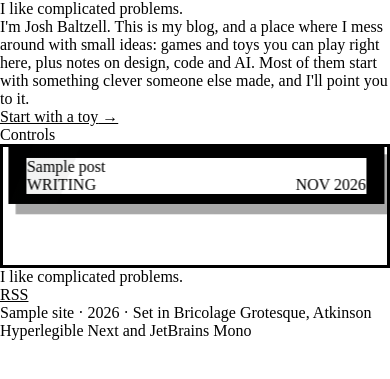
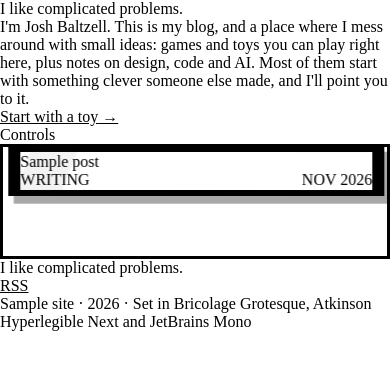
Before and after one commit to joshbaltzell/Joshbaltzell.com-Wordpress, a WordPress theme: template wp-content/themes/jb-toybox/front-page.php in a window 390 px wide. Shown: the part 18-397 px from the top of the page. Run offline with PHP 8.4 and a stand-in for WordPress, Linux system fonts and the light colour scheme; the site name, menu and one post (Sample post) are stand-ins, and other content is empty; some libraries are stand-ins or nearby versions.

Commit message:
Subtler depth, and a calmer first rise
- Depth is about a third shallower everywhere: box walls (6.4 and 4.2 cqw
  instead of 9.8 and 6.4), how far they swing as you look around, the
  well's side walls, the cast shadows and Nerf's layered cover. Pond's
  water follows the thinner walls.
- Desktop now gets the growing first rise too. A scrollbar settling
  before the rise starts no longer turns it off, so the well never shows
  as an empty box while blocks travel up from far below.
- Rising blocks start gently, the landing squash is smaller, and only a
  hard landing knocks the well. With every block wide, each landing used
  to knock it, which read as vibration.

Checked with a real scrollbar at desktop and phone width (one width
throughout, every pile settles) and the full 40-view sweep.

Co-Authored-By: Claude Opus 5.5 <noreply@anthropic.com>
Claude-Session: https://claude.ai/code/session_01NkcHs9FcJM18Cb7A2TBFqR

```diff
--- a/wp-content/themes/jb-toybox/assets/css/wp.css
+++ b/wp-content/themes/jb-toybox/assets/css/wp.css
@@ -86,7 +86,7 @@
    tenth of the block's width between them, split unevenly because you are looking in from above and right.
    The widths are in cqw (hundredths of the block's own width), so a wide block is deeper in pixels than a
    narrow one and every block keeps the same shape. */
-.blk{container-type:inline-size;--wall-t:2.2cqw;--wall-r:3.4cqw;--wall-b:4.2cqw;--wall-l:6.4cqw;
+.blk{container-type:inline-size;--wall-t:1.4cqw;--wall-r:2.2cqw;--wall-b:2.7cqw;--wall-l:4.2cqw;
   --wall-floor:color-mix(in srgb,var(--c,var(--part-olive)) 70%,var(--part-paper));
   --wall-right:color-mix(in srgb,var(--c,var(--part-olive)) 86%,var(--part-paper));
   --wall-left:color-mix(in srgb,var(--c,var(--part-olive)) 74%,var(--part-night));
@@ -111,11 +111,11 @@
    walls and a floor slope back to the dotted back wall, and each block casts a hard-edged shadow onto that
    back wall, offset further than before because the wall is further away. The side walls, the dots and the
    shadows all shift a little with where you are looking from (set by site.js), and stay put without it. */
-.well{--well-l:var(--space-5);--well-r:var(--space-3);background-position:calc(var(--space-3) + var(--bgx,0px)) calc(var(--space-3) + var(--bgy,0px)),var(--bgx,0px) 0}
+.well{--well-l:var(--space-3);--well-r:var(--space-2);background-position:calc(var(--space-3) + var(--bgx,0px)) calc(var(--space-3) + var(--bgy,0px)),var(--bgx,0px) 0}
 .well::before{content:"";position:absolute;inset:0;z-index:0;box-sizing:border-box;border-style:solid;border-width:0 var(--well-r) var(--space-3) var(--well-l);border-color:transparent color-mix(in srgb,var(--ground-raised) 55%,var(--line)) color-mix(in srgb,var(--ground-raised) 30%,var(--line)) color-mix(in srgb,var(--ground-raised) 10%,var(--line));box-shadow:inset 0 0 0 var(--outline-hair) var(--line);pointer-events:none}
 .well--empty::before{display:none}
-.rack--live .blk,.rack--live .blk:hover,.rack--live .blk:active{box-shadow:calc(var(--sx,var(--size-drop-x)) * 2.4 + var(--cast-x,0px)) calc(var(--sy,var(--size-drop-y)) * 2.4 + var(--cast-y,0px)) 0 rgb(0 0 0 / .34)}
-.rack--live .blk:focus-visible{box-shadow:var(--focus-ring),calc(var(--sx,var(--size-drop-x)) * 2.4 + var(--cast-x,0px)) calc(var(--sy,var(--size-drop-y)) * 2.4 + var(--cast-y,0px)) 0 rgb(0 0 0 / .34)}
+.rack--live .blk,.rack--live .blk:hover,.rack--live .blk:active{box-shadow:calc(var(--sx,var(--size-drop-x)) * 1.8 + var(--cast-x,0px)) calc(var(--sy,var(--size-drop-y)) * 1.8 + var(--cast-y,0px)) 0 rgb(0 0 0 / .34)}
+.rack--live .blk:focus-visible{box-shadow:var(--focus-ring),calc(var(--sx,var(--size-drop-x)) * 1.8 + var(--cast-x,0px)) calc(var(--sy,var(--size-drop-y)) * 1.8 + var(--cast-y,0px)) 0 rgb(0 0 0 / .34)}
 
 /* The pile as a toy: a landed block can be picked up and thrown. */
 @media (pointer:fine){.rack--live .blk{cursor:grab}}
@@ -170,7 +170,7 @@
 /* Older things sit further back: their shadow on the back wall is shorter and they are a little dimmer.
    Size does not change, so what you see always matches what the physics is doing. */
 .blk{filter:brightness(calc(1 - var(--age,0) * .16))}
-.rack--live .blk,.rack--live .blk:hover,.rack--live .blk:active{box-shadow:calc((var(--sx,var(--size-drop-x)) * 2.4 + var(--cast-x,0px)) * (1 - var(--age,0) * .55)) calc((var(--sy,var(--size-drop-y)) * 2.4 + var(--cast-y,0px)) * (1 - var(--age,0) * .55)) 0 rgb(0 0 0 / .34)}
+.rack--live .blk,.rack--live .blk:hover,.rack--live .blk:active{box-shadow:calc((var(--sx,var(--size-drop-x)) * 1.8 + var(--cast-x,0px)) * (1 - var(--age,0) * .55)) calc((var(--sy,var(--size-drop-y)) * 1.8 + var(--cast-y,0px)) * (1 - var(--age,0) * .55)) 0 rgb(0 0 0 / .34)}
 
 /* Filters open the floor: while blocks drop out, the floor shows a gap in the middle. */
 .rack--open .floor{background:linear-gradient(to right,var(--part-moss) 0 36%,var(--part-night) 36% 64%,var(--part-moss) 64%)}
@@ -242,7 +242,7 @@
    ones behind it, the opposite way to the eye; when the well is tilted (--lean from stack.js) the near layers
    slide toward the low side. With reduced motion none of those are set and the picture sits still. */
 .cov__layers{position:absolute;inset:0;overflow:hidden}
-.blk .cov .cov__layer{position:absolute;inset:auto;width:auto;object-fit:fill;transform:translate(calc((var(--look-x,0) * -6cqw + var(--lean,0) * 9cqw) * var(--z)),calc(var(--look-y,0) * 4cqw * var(--z)));will-change:transform}
+.blk .cov .cov__layer{position:absolute;inset:auto;width:auto;object-fit:fill;transform:translate(calc((var(--look-x,0) * -4cqw + var(--lean,0) * 6cqw) * var(--z)),calc(var(--look-y,0) * 2.6cqw * var(--z)));will-change:transform}
 .blk .cov .cov__layer--fill{inset:0;width:100%;height:100%;object-fit:cover}
 
 /* the kind link at the top of a post is small type; give it a finger-sized target without moving anything */
--- a/wp-content/themes/jb-toybox/assets/js/site.js
+++ b/wp-content/themes/jb-toybox/assets/js/site.js
@@ -28,9 +28,9 @@
 (function () {
   'use strict';
   if (!window.matchMedia || matchMedia('(prefers-reduced-motion: reduce)').matches) return;
-  var SIDES = 9.8, UPDOWN = 6.4;          /* left + right walls, and ceiling + floor, in cqw */
+  var SIDES = 6.4, UPDOWN = 4.2;          /* left + right walls, and ceiling + floor, in cqw (kept shallow on purpose) */
   var REST_L = .653, REST_B = .656;       /* shares at rest: looking in from above and to the right */
-  var REACH = 700, SWING = .36;           /* px from the eye for a full swing, and how far a share may move */
+  var REACH = 700, SWING = .28;           /* px from the eye for a full swing, and how far a share may move */
   var hasMouse = matchMedia('(pointer: fine)').matches;
   var blocks = [], wells = [], state = [], wstate = [], pointer = null, raf = 0, idle = 0;
   var age = [];
@@ -74,9 +74,9 @@
       if (nx !== ws.x || ny !== ws.y || !ws.set) {
         ws.x = nx; ws.y = ny; ws.set = true;
         var s = wells[i].style;
-        s.setProperty('--well-l', (16 + nx * 11).toFixed(1) + 'px'); s.setProperty('--well-r', (16 - nx * 11).toFixed(1) + 'px');
-        s.setProperty('--bgx', (nx * 9).toFixed(1) + 'px'); s.setProperty('--bgy', (ny * 9).toFixed(1) + 'px');
-        s.setProperty('--cast-x', (nx * 7).toFixed(1) + 'px'); s.setProperty('--cast-y', (ny * 5).toFixed(1) + 'px');
+        s.setProperty('--well-l', (12 + nx * 7).toFixed(1) + 'px'); s.setProperty('--well-r', (12 - nx * 7).toFixed(1) + 'px');
+        s.setProperty('--bgx', (nx * 6).toFixed(1) + 'px'); s.setProperty('--bgy', (ny * 6).toFixed(1) + 'px');
+        s.setProperty('--cast-x', (nx * 4.5).toFixed(1) + 'px'); s.setProperty('--cast-y', (ny * 3).toFixed(1) + 'px');
       }
     }
     if (moving) idle = 0; else idle++;
--- a/wp-content/themes/jb-toybox/assets/js/stack-rules.js
+++ b/wp-content/themes/jb-toybox/assets/js/stack-rules.js
@@ -32,7 +32,7 @@
     if (!me) return;
     var w = me.w, h = me.h, dt = S.dt;
     /* the inside of the box: the walls are a fixed share of the block's width (see the box depth in wp.css) */
-    var x0 = -w / 2 + .064 * w, x1 = w / 2 - .034 * w, y0 = -h / 2 + .022 * w, y1 = h / 2 - .042 * w;
+    var x0 = -w / 2 + .042 * w, x1 = w / 2 - .022 * w, y0 = -h / 2 + .014 * w, y1 = h / 2 - .027 * w;
     if (!st.drops) {
       st.drops = [];
       for (var k = 0; k < POND_WATER.n; k++) {
--- a/wp-content/themes/jb-toybox/assets/js/stack.js
+++ b/wp-content/themes/jb-toybox/assets/js/stack.js
@@ -218,7 +218,7 @@
           if (!clear) break;
           next++;
           var body = M.Bodies.rectangle(s.x, sy, b.w, b.h, { restitution: .06, friction: .35, frictionStatic: .6, frictionAir: .004, density: .002, slop: .02, sleepThreshold: 40 });
-          M.Body.setAngle(body, s.a); M.Body.setAngularVelocity(body, s.av); M.Body.setVelocity(body, { x: 0, y: 5 });
+          M.Body.setAngle(body, s.a); M.Body.setAngularVelocity(body, s.av); M.Body.setVelocity(body, { x: 0, y: rising ? 1.5 : 5 }); /* play: a rising block only has a short way to go, so it starts gently */
           bodies[s.i] = body; M.Composite.add(engine.world, body);
         }
         M.Engine.update(engine, dt); t += dt; step++;
@@ -397,13 +397,13 @@
     function landed(i, s) {
       if (s < .12) return;
       var p = pose[i], b = L[i];
-      squash[i] = Math.max(squash[i] || 0, .02 + .05 * s);
+      squash[i] = Math.max(squash[i] || 0, .012 + .03 * s); /* play: kept small */
       [[4, b.h - 2, -1], [b.w - 4, b.h - 2, 1]].forEach(function (c) {
         var at = world(p, c[0], c[1], b.w, b.h);
         for (var k = 0; k < 3; k++) dust.push({ x: at[0], y: at[1], vx: c[2] * (1 + Math.random() * 2.2) * s, vy: -(.3 + Math.random() * 1.2) * s, r: 2 + Math.random() * 3 * s, life: 260 + Math.random() * 160, max: 420 });
       });
       if (dust.length > 120) dust.splice(0, dust.length - 120);
-      if (s > .55 && b.units >= 3) kickY = Math.max(kickY, 2.5 * s);
+      if (s > .8 && b.units >= 3) kickY = Math.max(kickY, 1.4 * s); /* play: only a hard landing knocks the well, and gently (every block is wide now) */
       knock(b.units, s);
     }
     function frame(now) {
@@ -772,7 +772,7 @@
     if (savedView === 'shelf' || (!savedView && mq.matches)) { armed = false; setShelf(true, 'init'); } else build(false);
     /* play: a width change during the first drop (a scrollbar appearing as the page grows) restarts the drop
        instead of cancelling it */
-    if (window.ResizeObserver) new ResizeObserver(function () { if (Math.abs(well.clientWidth - W) > 1) { firstRise = false; /* never restart a growing rise: a width change during it rebuilds at full height */ build(phase === 'drop'); } }).observe(well);
+    if (window.ResizeObserver) new ResizeObserver(function () { if (Math.abs(well.clientWidth - W) > 1) { if (phase === 'drop') firstRise = false; /* never restart a growing rise: a width change during one rebuilds at full height (a scrollbar settling before it starts is fine) */ build(phase === 'drop'); } }).observe(well);
     else window.addEventListener('resize', function () { build(false); });
     if (window.IntersectionObserver) new IntersectionObserver(function (es) { seen = es[es.length - 1].isIntersecting; if (seen && armed && !shelf) { armed = false; build(true); } else if (seen) kick(); }, { rootMargin: '0px 0px -15% 0px' }).observe(rack);
     else { seen = true; armed = false; build(true); }
```
Also changed, not shown: CLAUDE.md (+1 -1 lines).
